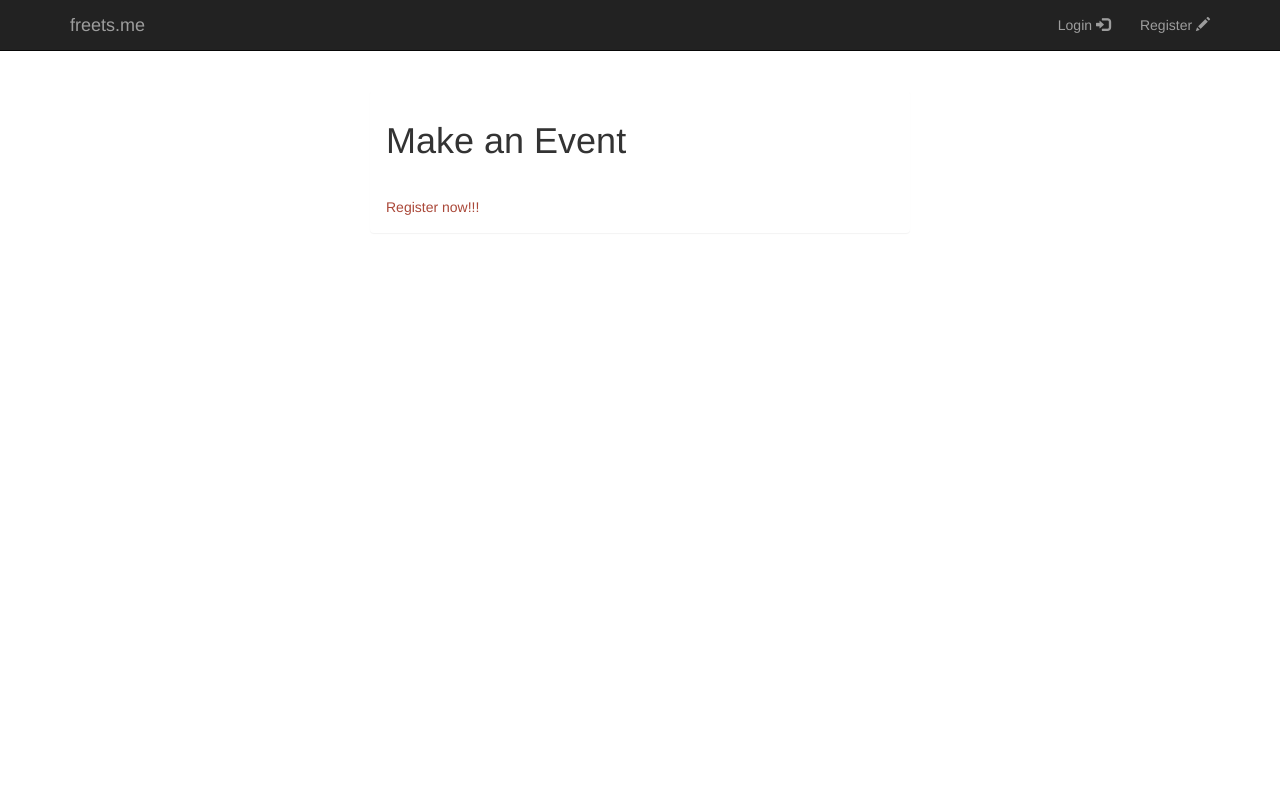
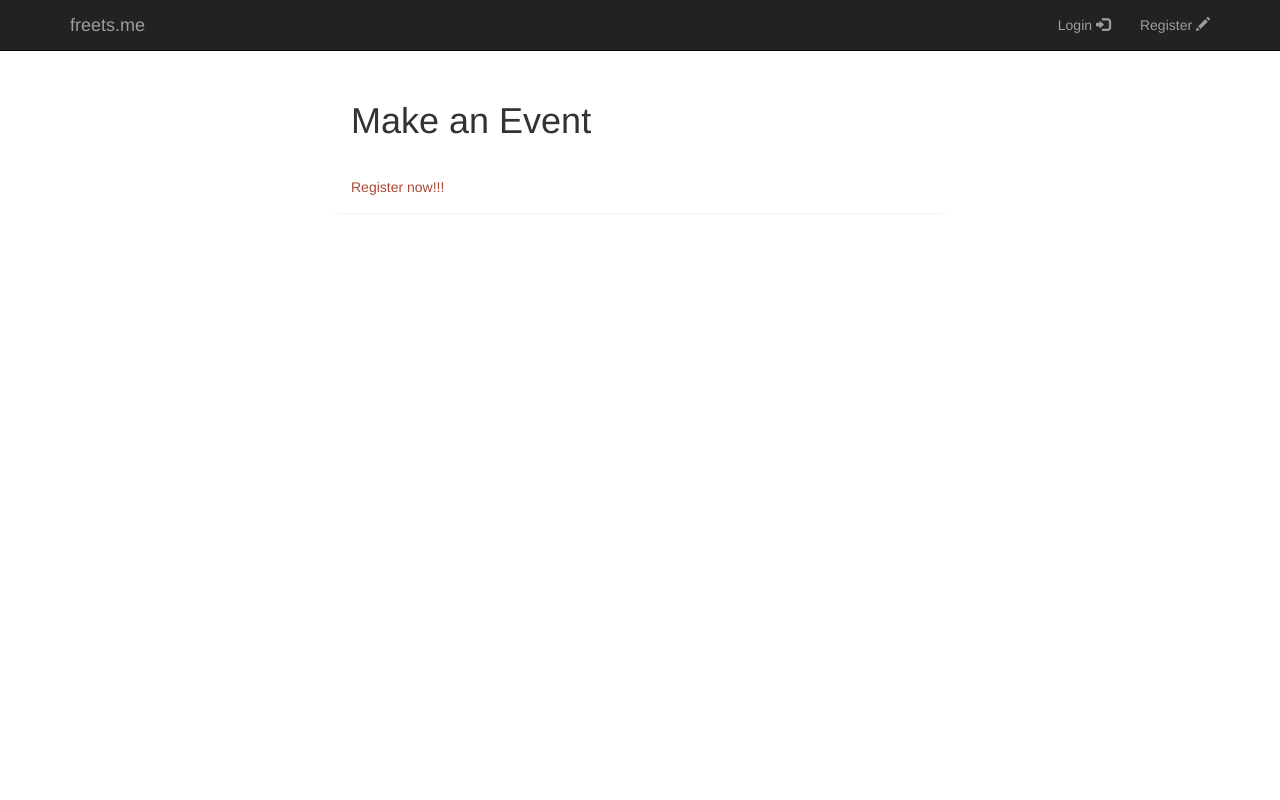
Before and after one commit to foodsnag/foodsnag-web, a Flask app: page /make-event in a window 1280 px wide. Run offline with Flask 2, Linux system fonts and the light colour scheme; some libraries are stand-ins or nearby versions.

Commit message:
Attempt spacing fix

```diff
--- a/app/static/css/main.css
+++ b/app/static/css/main.css
@@ -1,5 +1,9 @@
 body, html {
   height: 100%;
+}
+
+body {
+  padding-top: 70px;
 }
 
 .jumbotron {
@@ -22,7 +26,6 @@ body, html {
 #float-box {
   padding-top: 90px;
 }
-
 
 .footer {
   padding: 10px;
--- a/app/templates/make-event.html
+++ b/app/templates/make-event.html
@@ -5,7 +5,6 @@
 
 {% block content %}
 
-<div id="float-box" class="container">
 <div class="col-md-6 col-md-offset-3">
   <div class="panel">
     <div class="panel-heading">
@@ -18,9 +17,7 @@
         <a href="{{ url_for('auth.register') }}">Register now!!!</a>
       {% endif %}
     </div>
-
   </div>
 </div>
-<div>
 
 {% endblock %}
```
Lines whose indentation alone changed are shown as unchanged.
